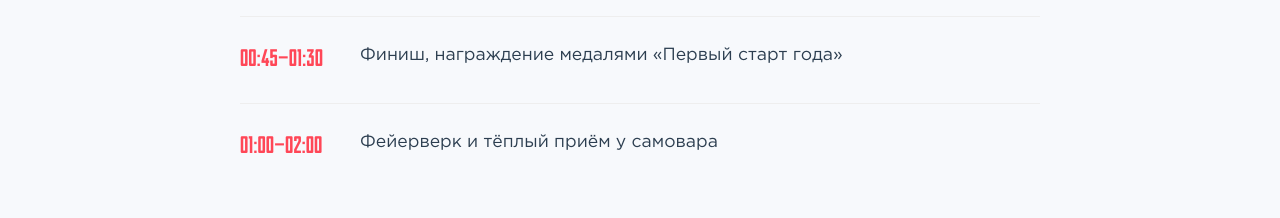
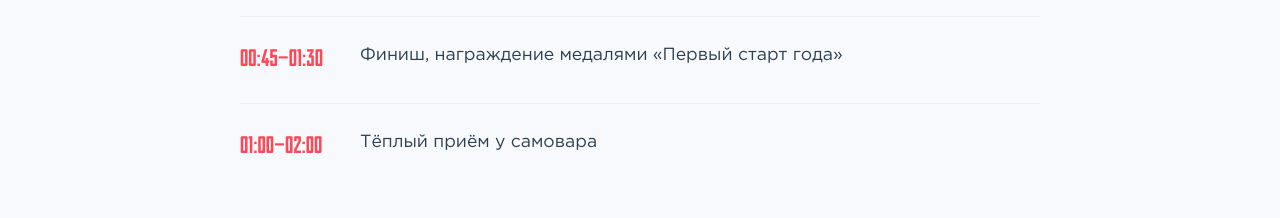
Before and after one commit to srgolubev/newyear2026, a website built with Vite: page index.html in a window 1280 px wide. Shown: the part 3160-3378 px from the top of the page. Built offline with nearby package versions, Linux system fonts and the light colour scheme.

Commit message:
Update schedule: remove fireworks

```diff
--- a/index.html
+++ b/index.html
@@ -271,7 +271,7 @@
                     </div>
                     <div class="timeline__item">
                         <span class="time">01:00–02:00</span>
-                        <span class="event">Фейерверк и тёплый приём у самовара</span>
+                        <span class="event">Тёплый приём у самовара</span>
                     </div>
                 </div>
                 <a href="https://grom.place/competitions/novogodnij-zabeg-2025" class="btn btn--large"
```
